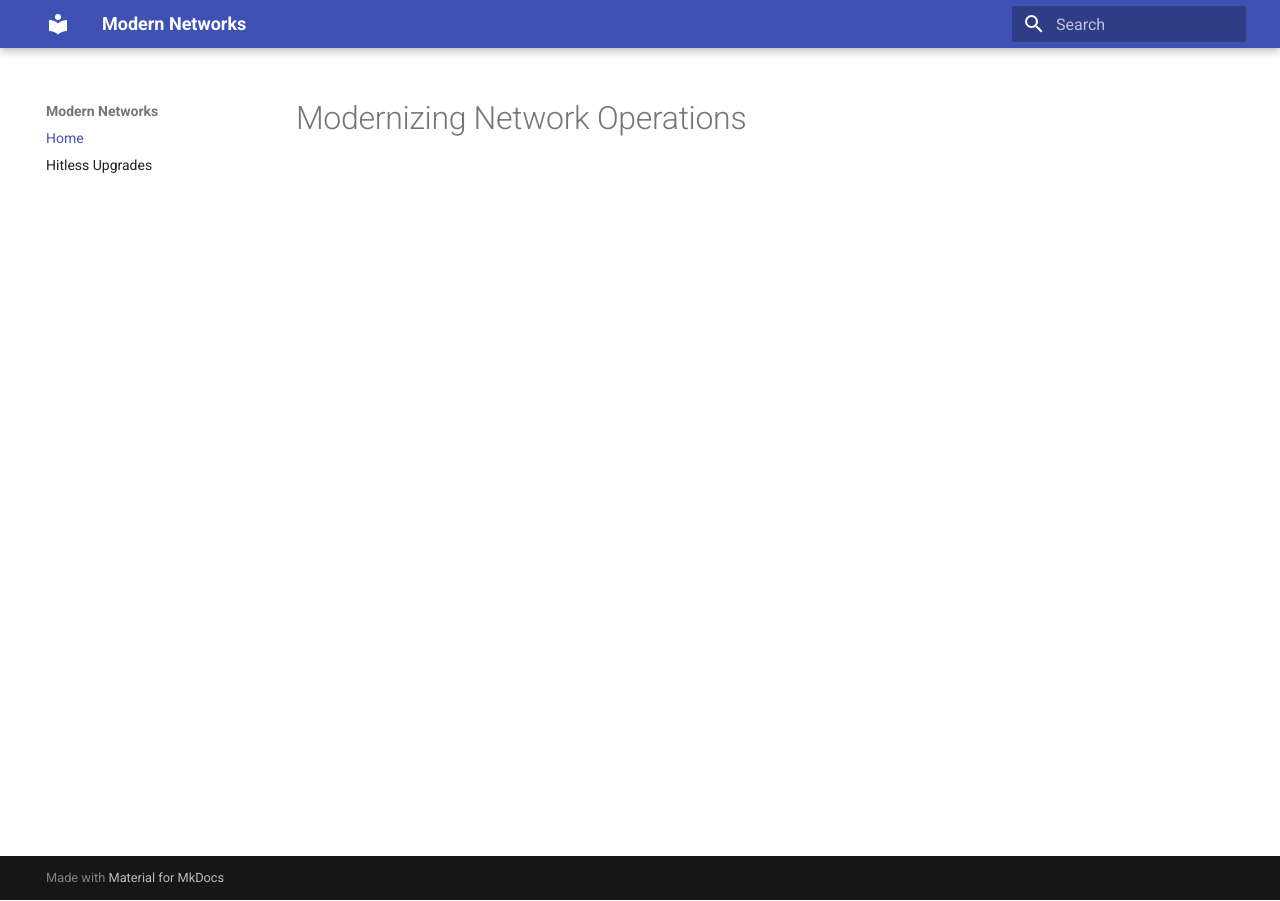
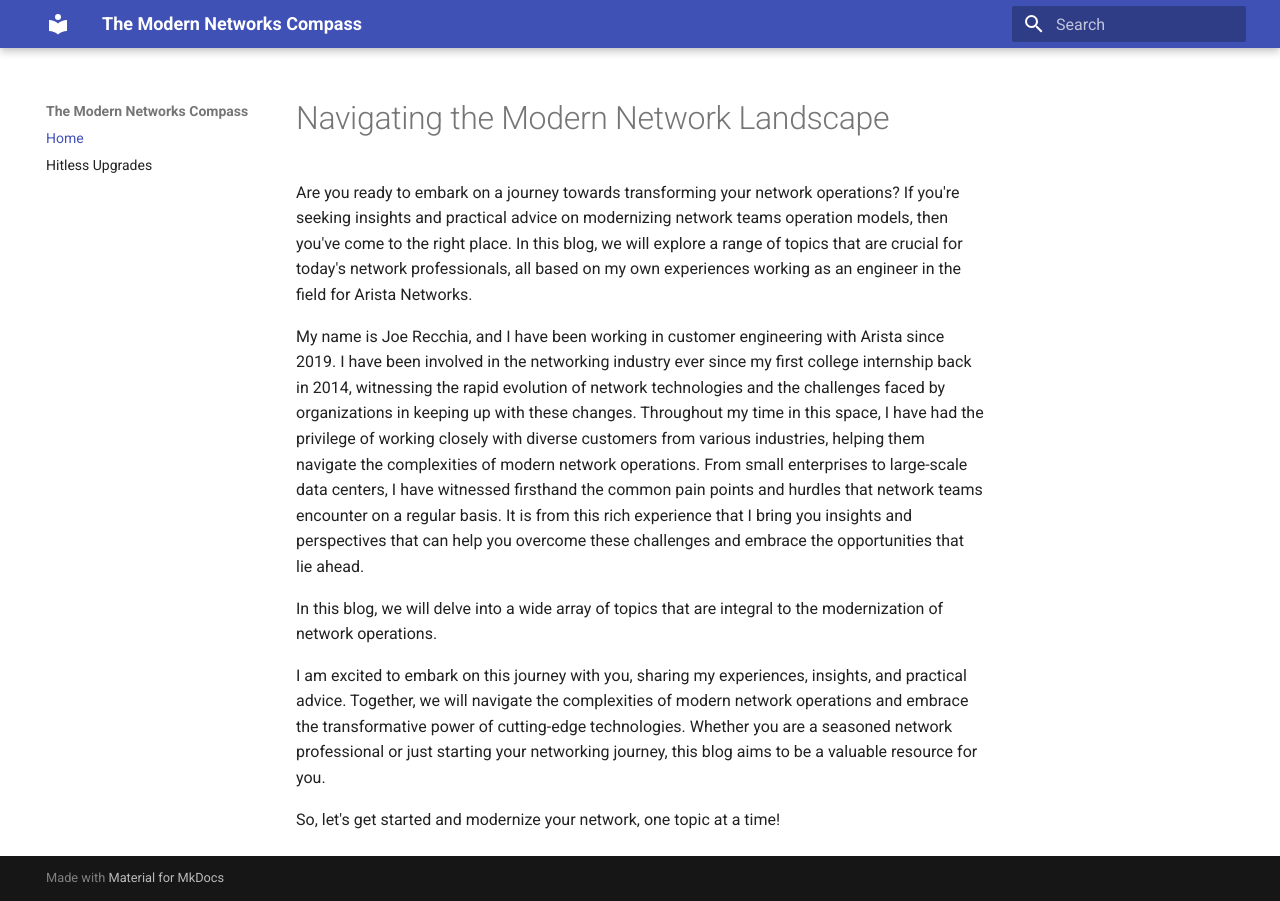
Before and after one commit to jrecchia1029/modern-networks, an MkDocs documentation site: the page built from docs/index.md, in a window 1280 px wide. Built offline with MkDocs 1.6.1 and Material for MkDocs 9.7.7, drawn with Linux system fonts in a browser that asks for light colours.

Commit message:
Added Intro Page

```diff
--- a/docs/index.md
+++ b/docs/index.md
@@ -1 +1,11 @@
-# Modernizing Network Operations
+# Navigating the Modern Network Landscape
+
+Are you ready to embark on a journey towards transforming your network operations? If you're seeking insights and practical advice on modernizing network teams operation models, then you've come to the right place. In this blog, we will explore a range of topics that are crucial for today's network professionals, all based on my own experiences working as an engineer in the field for Arista Networks.
+
+My name is Joe Recchia, and I have been working in customer engineering with Arista since 2019. I have been involved in the networking industry ever since my first college internship back in 2014, witnessing the rapid evolution of network technologies and the challenges faced by organizations in keeping up with these changes. Throughout my time in this space, I have had the privilege of working closely with diverse customers from various industries, helping them navigate the complexities of modern network operations. From small enterprises to large-scale data centers, I have witnessed firsthand the common pain points and hurdles that network teams encounter on a regular basis. It is from this rich experience that I bring you insights and perspectives that can help you overcome these challenges and embrace the opportunities that lie ahead.
+
+In this blog, we will delve into a wide array of topics that are integral to the modernization of network operations.
+
+I am excited to embark on this journey with you, sharing my experiences, insights, and practical advice. Together, we will navigate the complexities of modern network operations and embrace the transformative power of cutting-edge technologies. Whether you are a seasoned network professional or just starting your networking journey, this blog aims to be a valuable resource for you.
+
+So, let's get started and modernize your network, one topic at a time!
--- a/mkdocs.yml
+++ b/mkdocs.yml
@@ -1,5 +1,5 @@
-site_name: Modern Networks
-site_url: https://modernnetworks.com/
+site_name: The Modern Networks Compass
+site_url: https://modernnetworksnav.com/
 nav:
     - Home: index.md
     - Hitless Upgrades: hitless-upgrades/hitless-upgrades-in-campus.md
```
